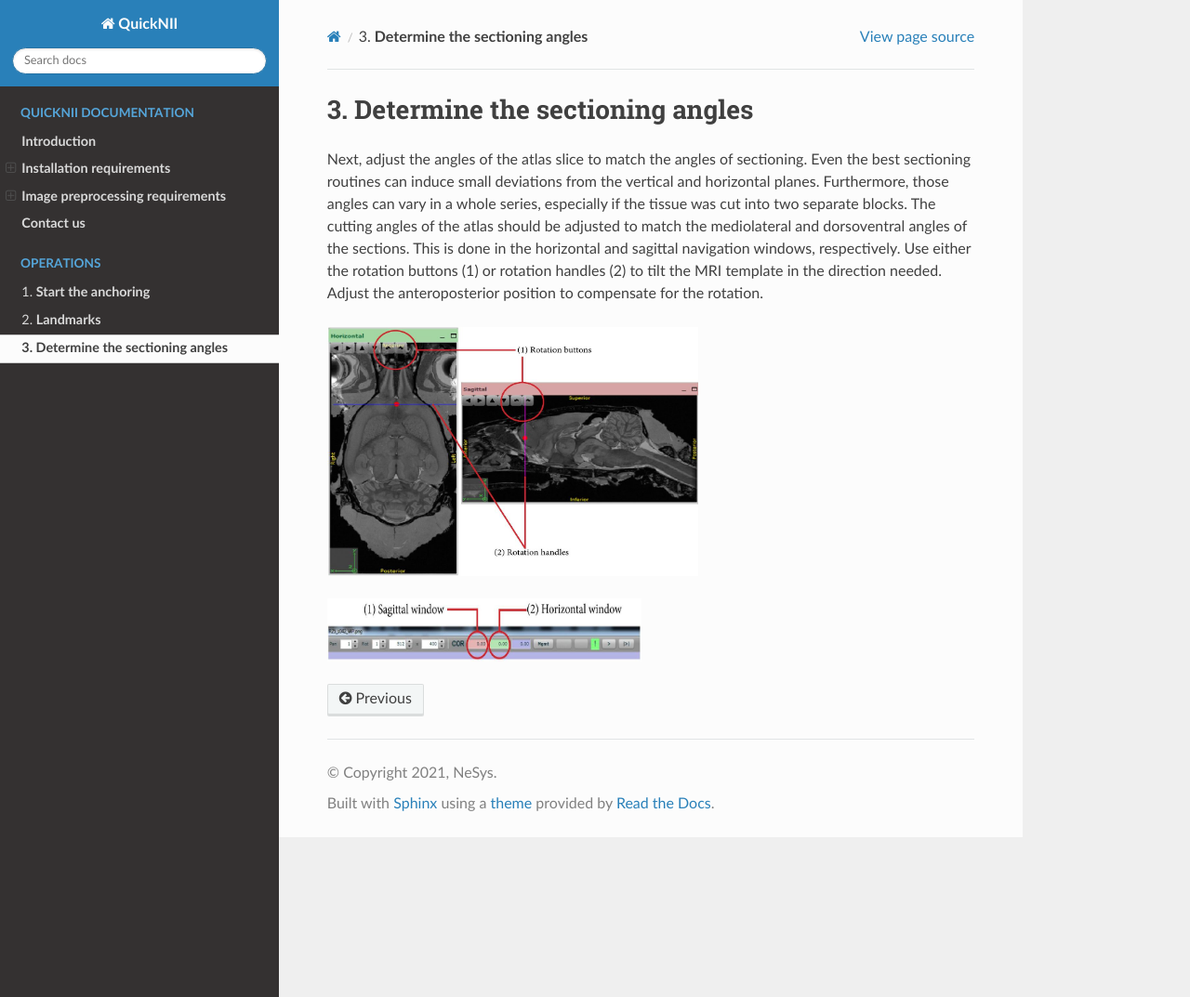
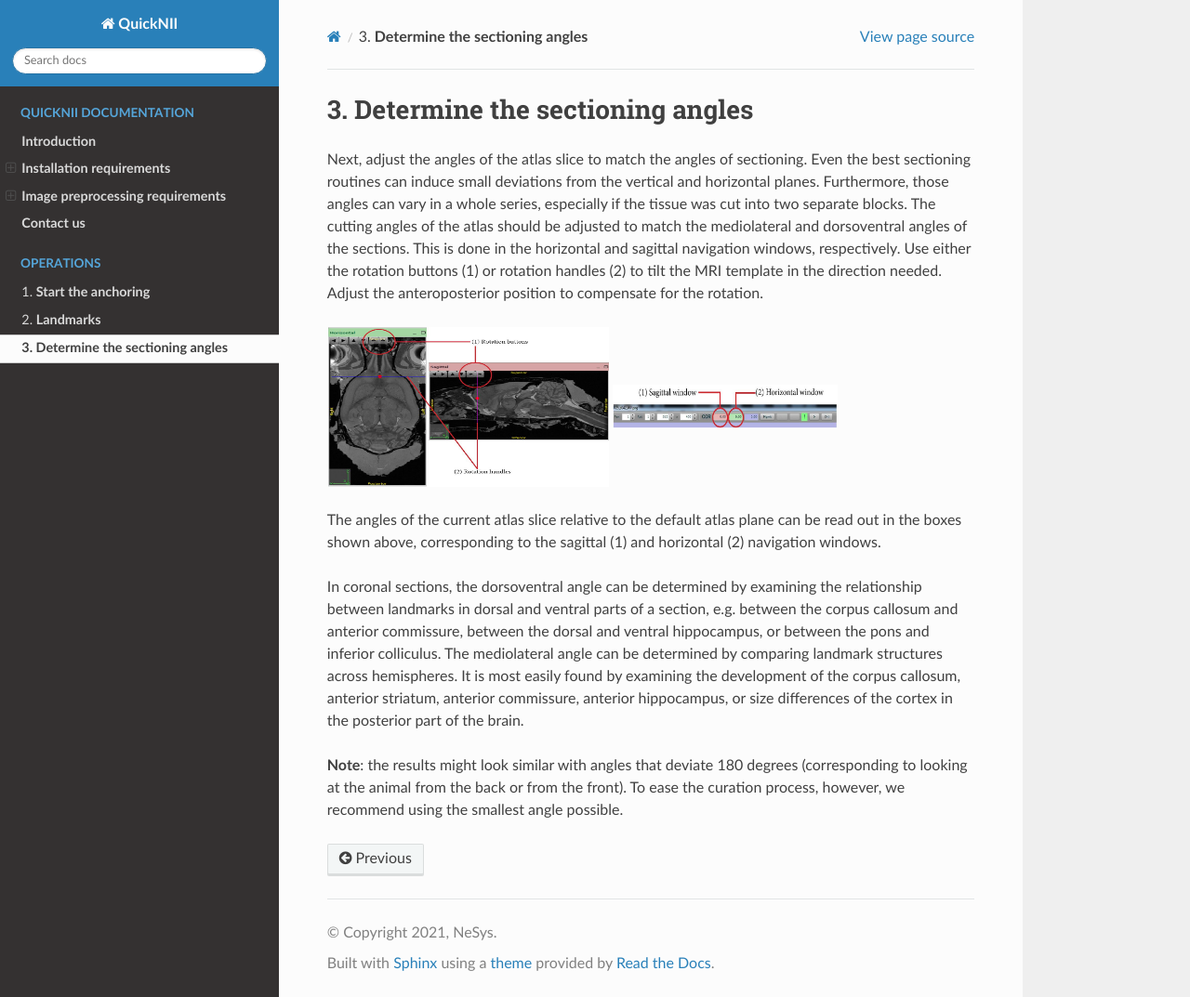
Before and after one commit to Tevemadar/QuickNII, a Sphinx documentation site: the page built from Docs/angles.rst, in a window 1280 px wide and 1073 px high. Shown: the whole window at 93% size. Built offline with Sphinx 7.4.7 and the Read the Docs theme 2.0.0, drawn with Linux system fonts in a browser that asks for light colours.

Commit message:
Update angles.rst

```diff
--- a/Docs/angles.rst
+++ b/Docs/angles.rst
@@ -13,9 +13,28 @@ template in the direction needed. Adjust the anteroposterior
 position to compensate for the rotation.
 
 .. image:: 6bef45ee36424df69f030c687f030605/media/image14.png
-   :width: 4.15694in
-   :height: 2.79387in
+   :width: 3.15694in
+   :height: 1.79387in
 
 .. image:: 6bef45ee36424df69f030c687f030605/media/image15.png
-   :width: 3.52083in
-   :height: 0.70425in
+   :width: 2.52083in
+   :height: 0.50425in
+
+The angles of the current atlas slice relative to the default atlas
+plane can be read out in the boxes shown above, corresponding to the
+sagittal (1) and horizontal (2) navigation windows.
+
+In coronal sections, the dorsoventral angle can be determined by
+examining the relationship between landmarks in dorsal and ventral parts
+of a section, e.g. between the corpus callosum and anterior commissure,
+between the dorsal and ventral hippocampus, or between the pons and
+inferior colliculus. The mediolateral angle can be determined by
+comparing landmark structures across hemispheres. It is most easily
+found by examining the development of the corpus callosum, anterior
+striatum, anterior commissure, anterior hippocampus, or size differences
+of the cortex in the posterior part of the brain.
+
+**Note**: the results might look similar with angles that deviate 180
+degrees (corresponding to looking at the animal from the back or from
+the front). To ease the curation process, however, we recommend using
+the smallest angle possible.
```
